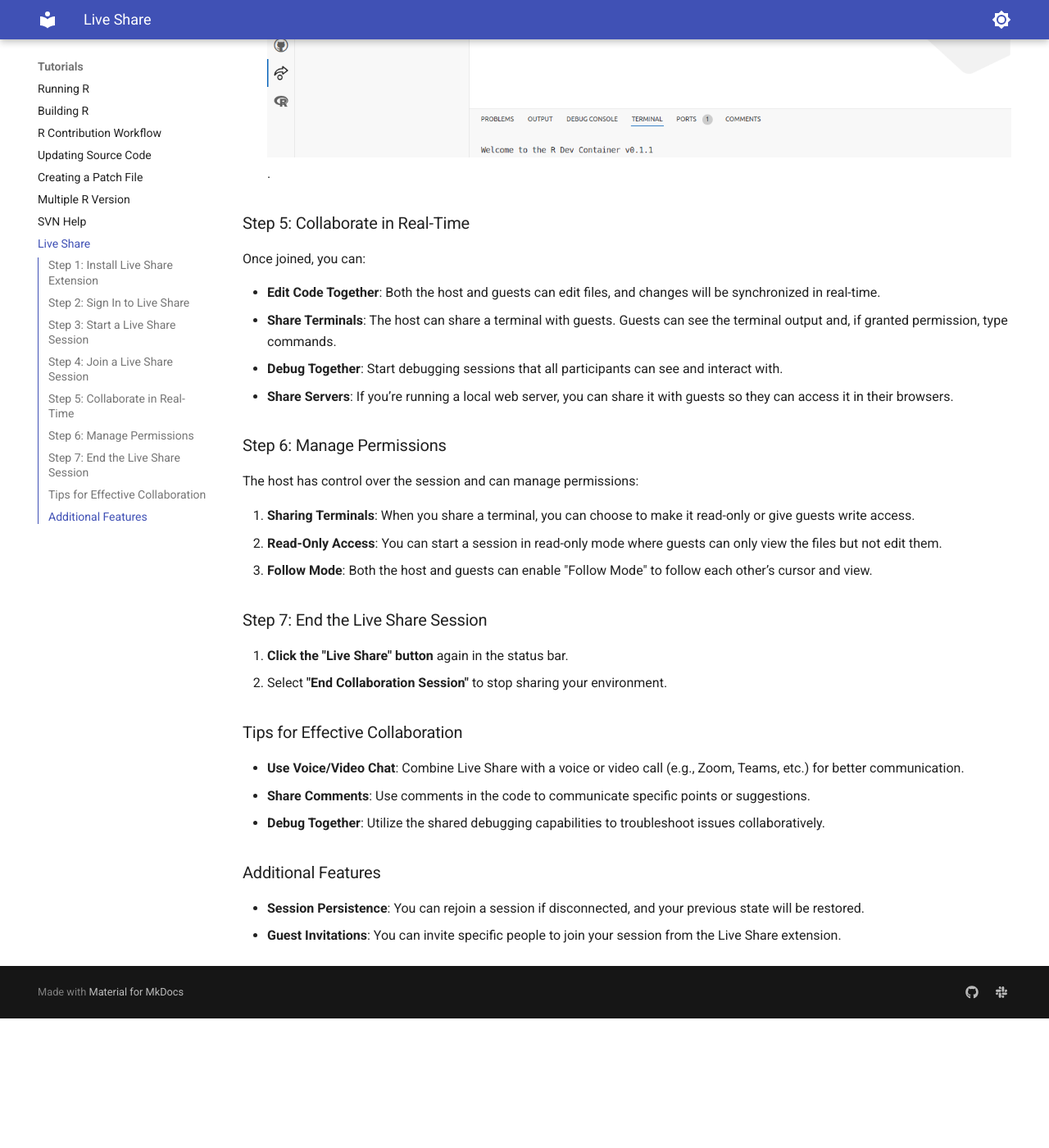
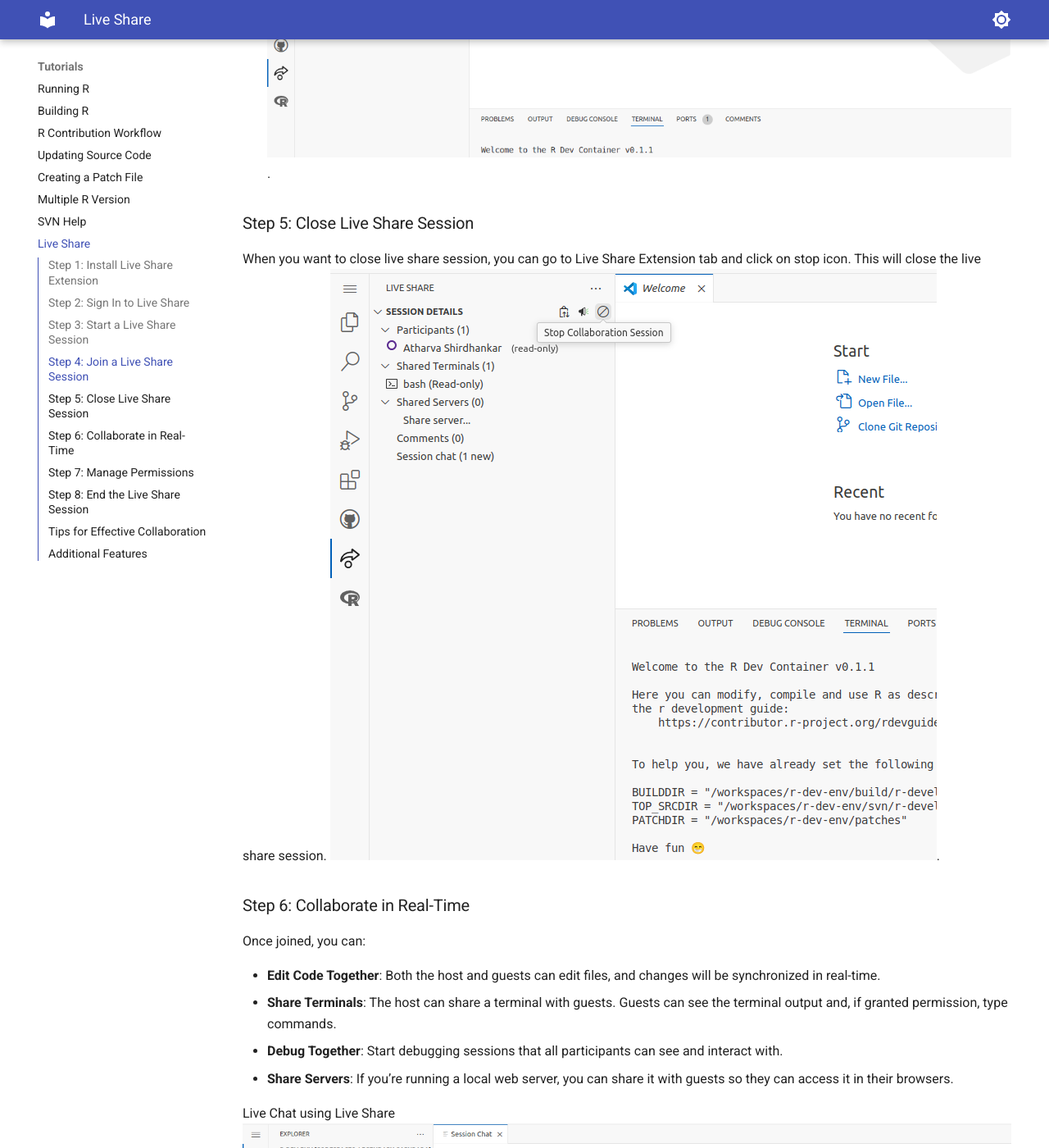
Before and after one commit to r-devel/r-dev-env, an MkDocs documentation site: the page built from docs/tutorials/live_share.md, in a window 1280 px wide and 1400 px high, scrolled down 2322 px. Shown: the whole window at 82% size. Built offline with MkDocs 1.6.1 and Material for MkDocs 9.7.7, drawn with Linux system fonts in a browser that asks for light colours; before the commit the page ends 3564 px from its top, so only the background shows below that; some of the changed text lies outside the part shown.

Commit message:
docs: live share chat feature example

```diff
--- a/docs/tutorials/live_share.md
+++ b/docs/tutorials/live_share.md
@@ -32,7 +32,11 @@ Alternatively you can go to Live Share extension tab and select the option to st
 3. Alternatively, you can **press `Ctrl+Shift+P`**, type `Live Share: Join Collaboration Session`, and then paste the link. Or you can again use the Live share extension tab and join the session using Join option. This will give a pop-up on the top of the VSCode window asking for Live Share session link. Enter link and click 'Enter'.
 ![alt text](../assets/live-share3.png).
 
-### Step 5: Collaborate in Real-Time
+### Step 5: Close Live Share Session
+When you want to close live share session, you can go to Live Share Extension tab and click on stop icon. This will close the live share session.
+![alt text](../assets/live-share4.png).
+
+### Step 6: Collaborate in Real-Time
 
 Once joined, you can:
 
@@ -41,7 +45,10 @@ Once joined, you can:
 - **Debug Together**: Start debugging sessions that all participants can see and interact with.
 - **Share Servers**: If you’re running a local web server, you can share it with guests so they can access it in their browsers.
 
-### Step 6: Manage Permissions
+Live Chat using Live Share
+![alt text](../assets/live-share5.png).
+
+### Step 7: Manage Permissions
 
 The host has control over the session and can manage permissions:
 
@@ -49,7 +56,7 @@ The host has control over the session and can manage permissions:
 2. **Read-Only Access**: You can start a session in read-only mode where guests can only view the files but not edit them.
 3. **Follow Mode**: Both the host and guests can enable "Follow Mode" to follow each other’s cursor and view.
 
-### Step 7: End the Live Share Session
+### Step 8: End the Live Share Session
 
 1. **Click the "Live Share" button** again in the status bar.
 2. Select **"End Collaboration Session"** to stop sharing your environment.
```
Also changed, not shown: docs/assets/live-share4.png (added), docs/assets/live-share5.png (added).
